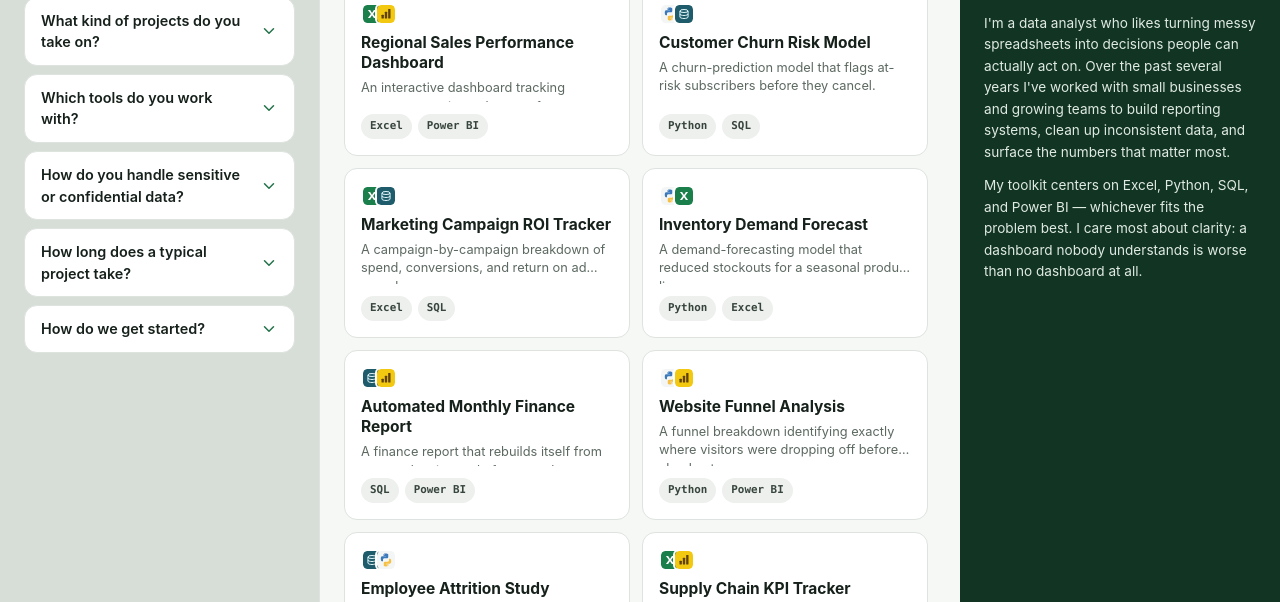
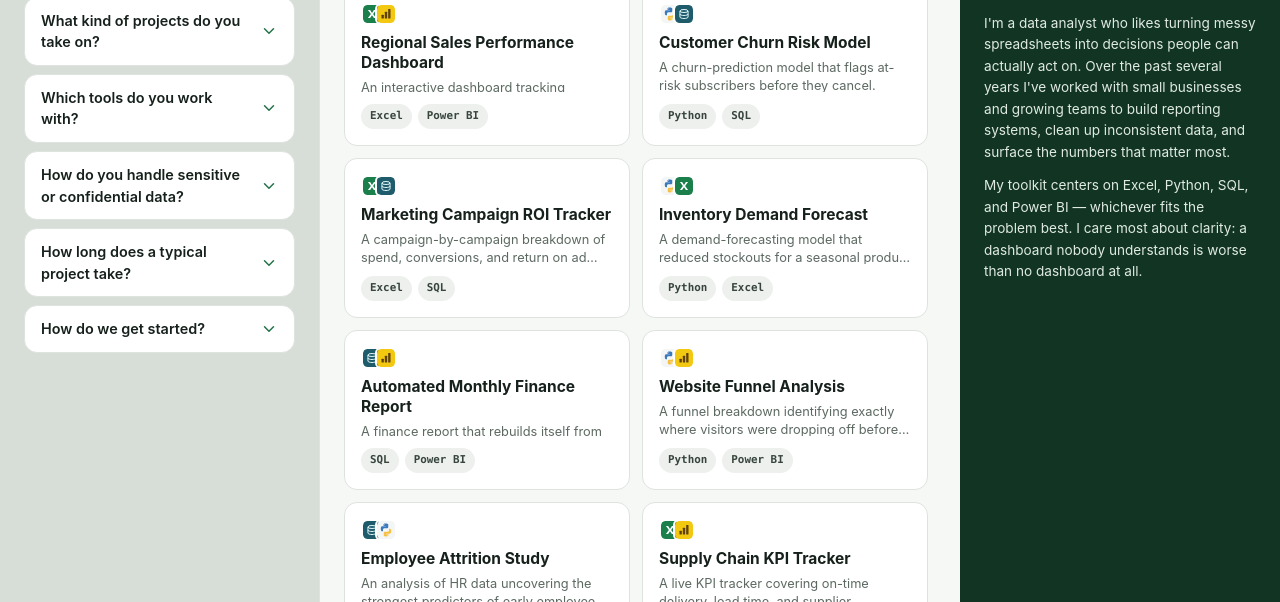
Before and after one commit to immortallest/portfolio, a website: page public/index.html in a window 1280 px wide. Shown: the part 85-687 px from the top of the page. Drawn offline with Linux system fonts and the light colour scheme.

Commit message:
Update styles.css

```diff
--- a/public/styles.css
+++ b/public/styles.css
@@ -107,7 +107,7 @@
   /* Kept compact on purpose: the whole app is locked to one viewport with
      no page scroll (see "NO-SCROLL APP SHELL" below), so every strip has
      to earn its vertical space. */
-  --card-h: 170px;
+  --card-h: 160px;
   --grid-gap: 12px;
   --strip-pad: var(--space-5) var(--space-5) var(--space-4);
 }
```
